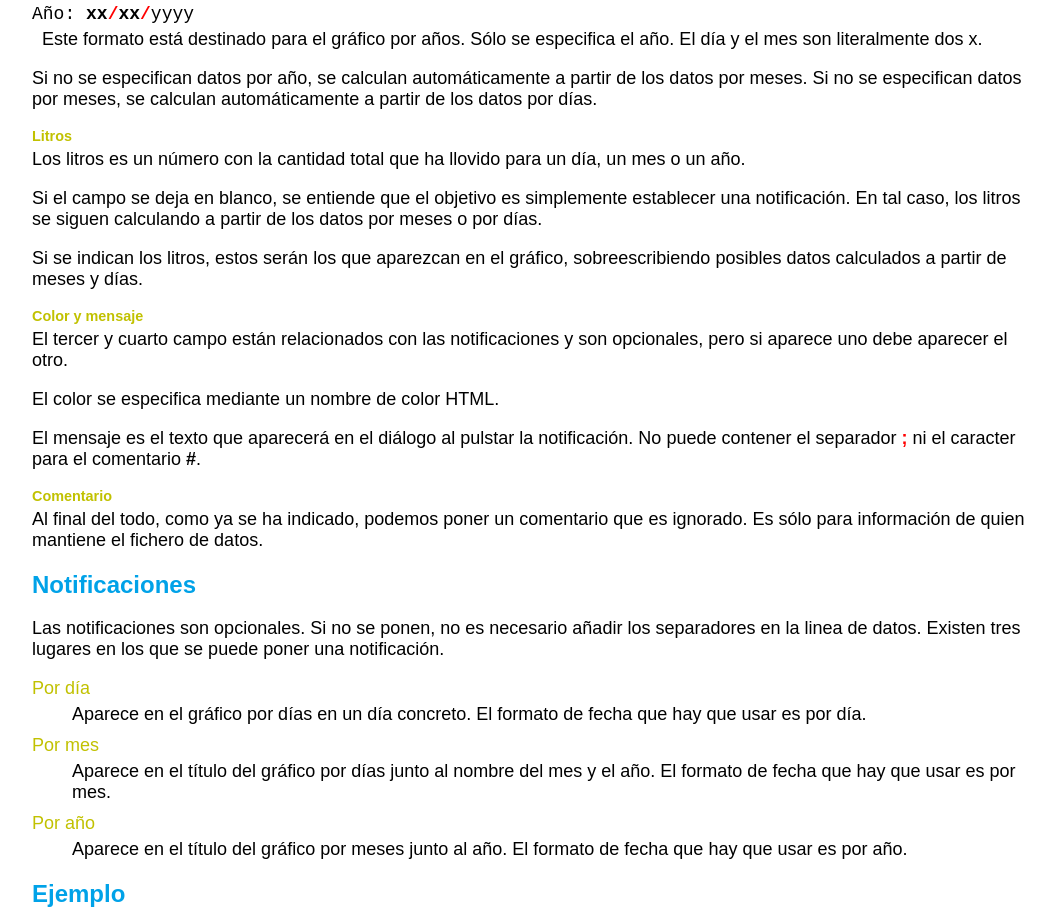
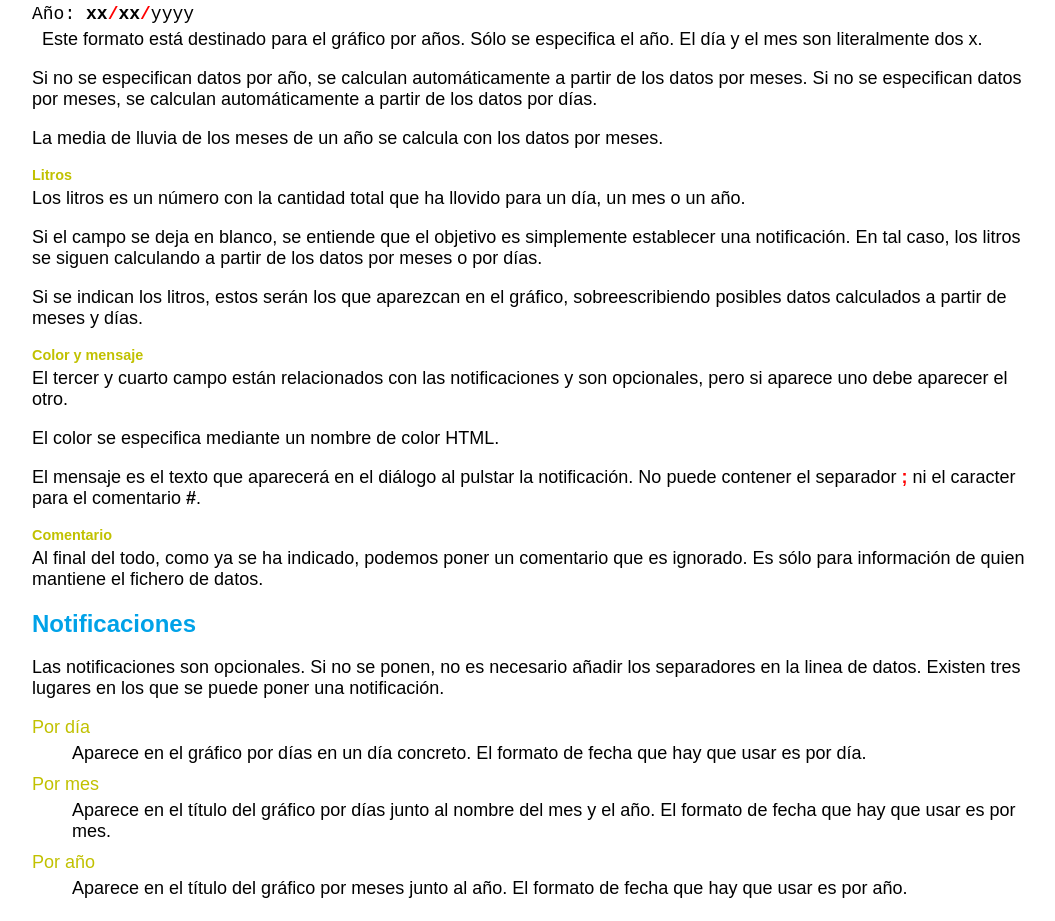
Before and after one commit to jaimemartinmartin15/lluvias.jaimeelingeniero.es, an Angular app: page /formato-fichero in a window 1280 px wide. Shown: the part 1040-1961 px from the top of the page, without its empty margins (108-1163 px from the left). Built offline with nearby package versions, Linux system fonts and the light colour scheme.

Commit message:
Updated file format page

```diff
--- a/src/app/pages/file-format/file-format.component.html
+++ b/src/app/pages/file-format/file-format.component.html
@@ -94,6 +94,10 @@
     <p>
       Si no se especifican datos por año, se calculan automáticamente a partir de los datos por meses. Si no se
       especifican datos por meses, se calculan automáticamente a partir de los datos por días.
+    </p>
+
+    <p>
+      La media de lluvia de los meses de un año se calcula con los datos por meses.
     </p>
   </section>
 
```
Also changed, not shown: 1 other file (tests, documents, lock files or other folders).
